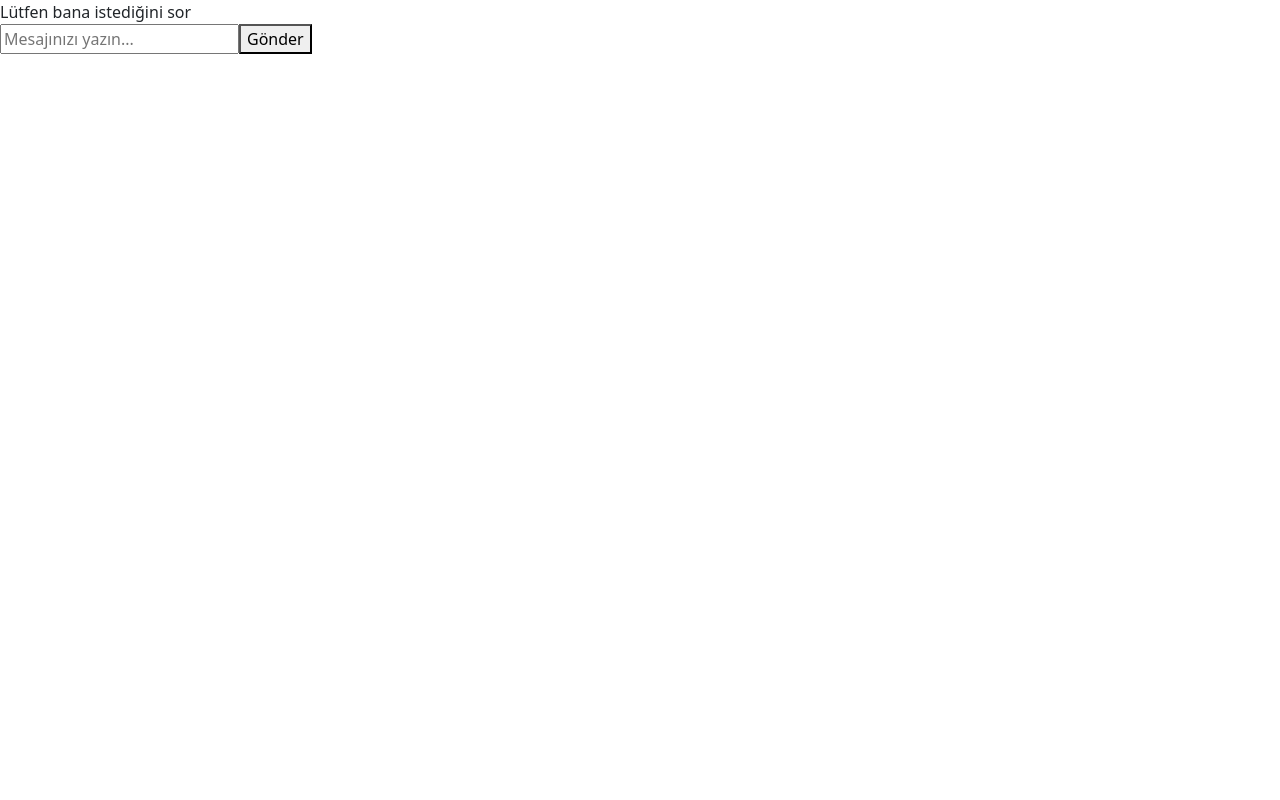
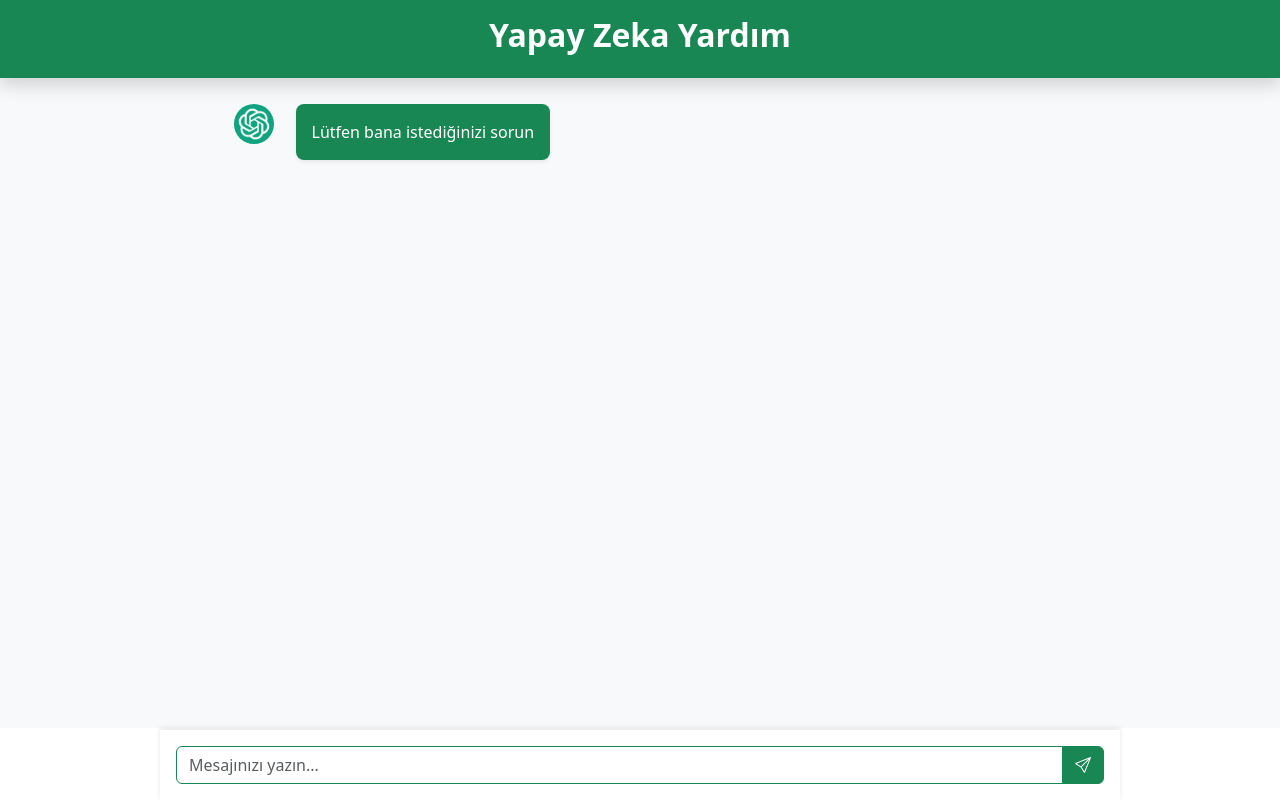
Before and after one commit to etudatafy/datafy, a Vue app in the folder frontend_vue/: page /yapay-zeka-yardim/1 in a window 1280 px wide. Built offline with nearby package versions, Linux system fonts and the light colour scheme.

Commit message:
Created components for ChatPage and added styling using Bootstrap 5.

```diff
--- /dev/null
+++ b/frontend_vue/src/components/AppLayout.vue
@@ -0,0 +1,25 @@
+<template>
+  <div class="app-layout bg-light">
+    <header class="chat-header bg-success text-white py-3 text-center shadow">
+      <h2 class="fw-bold">Yapay Zeka Yardım</h2>
+    </header>
+
+    <main class="container d-flex flex-column align-items-center justify-content-start pt-3">
+      <slot></slot>
+    </main>
+  </div>
+</template>
+
+<script>
+export default {};
+</script>
+
+<style scoped>
+.chat-header {
+  position: fixed;
+  top: 0;
+  left: 0;
+  width: 100%;
+  z-index: 1000;
+}
+</style>
--- /dev/null
+++ b/frontend_vue/src/components/ChatInput.vue
@@ -0,0 +1,51 @@
+<template>
+  <div class="input-group p-3 w-75 mx-auto chat-input">
+    <input
+      type="text"
+      class="form-control border-success"
+      v-model="message"
+      :disabled="loading"
+      placeholder="Mesajınızı yazın..."
+      @keyup.enter="send"
+    />
+    <button class="btn btn-success" @click="send" :disabled="loading">
+      <span v-if="loading" class="spinner-border spinner-border-sm"></span>
+      <span v-else><i class="bi bi-send"></i></span>
+    </button>
+  </div>
+</template>
+
+<script>
+export default {
+  props: {
+    modelValue: String,
+    loading: Boolean,
+  },
+  computed: {
+    message: {
+      get() { return this.modelValue; },
+      set(value) { this.$emit("update:modelValue", value); },
+    },
+  },
+  methods: {
+    send() {
+      if (this.message.trim()) {
+        this.$emit("send");
+      }
+    },
+  },
+};
+</script>
+
+<style scoped>
+.chat-input {
+  position: fixed;
+  bottom: 0;
+  left: 50%;
+  transform: translateX(-50%);
+  width: 75%;
+  background: white;
+  box-shadow: 0px -2px 5px rgba(0, 0, 0, 0.1);
+  z-index: 1000;
+}
+</style>
--- /dev/null
+++ b/frontend_vue/src/components/ChatMessages.vue
@@ -0,0 +1,74 @@
+<template>
+  <div ref="messagesContainer" class="d-flex flex-column gap-2 w-75 chat-messages">
+    <div
+      v-for="(msg, index) in messages"
+      :key="index"
+      class="d-flex align-items-start gap-1"
+      :class="msg.sender === 'sender' ? 'justify-content-end' : 'justify-content-start'"
+    >
+      <div v-if="msg.sender !== 'sender'" class="me-2">
+        <img :src="file_path" alt="User" class="chat-avatar rounded-circle">
+      </div>
+      <div
+        class="p-3 shadow-sm position-relative rounded-3"
+        :class="msg.sender === 'sender' ? 'bg-light border border-success sender-message' : 'bg-success text-white receiver-message'"
+      >
+        {{ msg.text }}
+      </div>
+    </div>
+
+    <div v-if="loading" class="align-self-start text-muted">
+      <i class="bi bi-three-dots animate-blink"></i> Yapay Zeka yazıyor...
+    </div>
+  </div>
+</template>
+
+<script>
+import userAvatar from "../assets/yz-logo.png";
+
+export default {
+  props: {
+    messages: Array,
+    loading: Boolean,
+  },
+  data() {
+    return {
+      file_path: userAvatar,
+    };
+  },
+  watch: {
+    messages() {
+      this.scrollToBottom();
+    },
+  },
+  methods: {
+    scrollToBottom() {
+      this.$nextTick(() => {
+        const container = this.$refs.messagesContainer;
+        container.scrollTop = container.scrollHeight;
+      });
+    }
+  }
+};
+</script>
+
+<style scoped>
+.chat-messages {
+  height: calc(100vh - 150px);
+  overflow-y: auto;
+  scrollbar-width: none;
+  -ms-overflow-style: none;
+}
+
+.chat-messages::-webkit-scrollbar {
+  display: none;
+}
+
+.chat-avatar {
+  width: 40px;
+  height: 40px;
+  border-radius: 50%;
+  object-fit: cover;
+  margin-right: 10px;
+}
+</style>
--- a/frontend_vue/src/pages/ChatPage.vue
+++ b/frontend_vue/src/pages/ChatPage.vue
@@ -1,41 +1,44 @@
 <template>
-  <div :key="$route.params.chatId">
-    <div>
-      <div v-for="(msg, index) in messages" :key="index" :class="msg.sender">
-        {{ msg.text }}
+  <AppLayout>
+    <div class="chat-container d-flex flex-column w-100 h-100 mt-5 pt-4">
+      <div class="chat-messages flex-grow-1 overflow-auto p-3 d-flex flex-column align-items-center">
+        <ChatMessages :messages="messages" :loading="loading" />
       </div>
+
+      <ChatInput v-model="userMessage" @send="sendMessage" :loading="loading" />
     </div>
-    <input v-model="userMessage" @keyup.enter="sendMessage" placeholder="Mesajınızı yazın..." />
-    <button @click="sendMessage">Gönder</button>
-  </div>
+  </AppLayout>
 </template>
 
 <script>
+import AppLayout from "../components/AppLayout.vue";
+import ChatMessages from "../components/ChatMessages.vue";
+import ChatInput from "../components/ChatInput.vue";
+
 export default {
+  components: { AppLayout, ChatMessages, ChatInput },
   data() {
     return {
       userMessage: "",
-      messages: [{ text: "Lütfen bana istediğini sor", sender: "receiver" }],
+      messages: [{ text: "Lütfen bana istediğinizi sorun", sender: "receiver" }],
+      loading: false,
       chatId: this.$route.params.chatId || null,
       token: localStorage.getItem("jwt_token") || "",
     };
   },
   created() {
     if (this.chatId) {
-      this.fetchChatHistory();
+      this.loadChatHistory();
     }
   },
   methods: {
-    async fetchChatHistory() {
+    async loadChatHistory() {
       if (!this.token) return;
 
       try {
         const response = await fetch("http://localhost:3000/api/chat/chat-history", {
           method: "POST",
-          headers: {
-            "Content-Type": "application/json",
-            "Authorization": `Bearer ${this.token}`,
-          },
+          headers: { "Content-Type": "application/json", "Authorization": `Bearer ${this.token}` },
           body: JSON.stringify({ chatId: this.chatId }),
         });
 
@@ -51,39 +54,32 @@ export default {
       if (!this.userMessage.trim()) return;
 
       this.messages.push({ text: this.userMessage, sender: "sender" });
+      const sentMessage = this.userMessage;
+      this.userMessage = "";
+      this.loading = true;
 
       if (!this.token) {
         console.error("JWT Token bulunamadı!");
+        this.loading = false;
         return;
       }
 
-      const payload = {
-        type: this.chatId ? 2 : 1,
-        message: this.userMessage,
-      };
-
-      if (this.chatId) {
-        payload.chatId = this.chatId;
-      }
+      const payload = { type: this.chatId ? 2 : 1, message: sentMessage };
+      if (this.chatId) payload.chatId = this.chatId;
 
       try {
         const response = await fetch("http://localhost:3000/api/chat/update-chat", {
           method: "POST",
-          headers: {
-            "Content-Type": "application/json",
-            "Authorization": `Bearer ${this.token}`,
-          },
+          headers: { "Content-Type": "application/json", "Authorization": `Bearer ${this.token}` },
           body: JSON.stringify(payload),
         });
 
         const result = await response.json();
-
         if (response.ok) {
           if (!this.chatId && result.chatId) {
             this.chatId = result.chatId;
             this.$router.push(`/yapay-zeka-yardim/${this.chatId}`);
           }
-
           if (result.messages) {
             this.messages = result.messages;
           }
@@ -92,18 +88,33 @@ export default {
         }
       } catch (error) {
         console.error("Bağlantı hatası:", error);
+      } finally {
+        this.loading = false;
       }
-
-      this.userMessage = "";
     },
   },
   beforeRouteUpdate(to, from, next) {
     if (to.params.chatId !== from.params.chatId) {
       this.chatId = to.params.chatId;
-      this.messages = [{ text: "Lütfen bana istediğini sor", sender: "receiver" }];
-      this.fetchChatHistory();
+      this.messages = [{ text: "Lütfen bana istediğinizi sorun", sender: "receiver" }];
+      this.loadChatHistory();
     }
     next();
   },
 };
 </script>
+
+<style scoped>
+.chat-container {
+  margin-top: 60px; /* Header kadar boşluk bırak */
+  padding-top: 20px; /* İçerik header'a yapışmasın */
+  height: calc(100vh - 100px); /* Header ve input alanı için alan bırak */
+}
+
+.chat-messages {
+  flex-grow: 1;
+  overflow-y: auto;
+  width: 100%;
+  max-height: calc(100vh - 160px); /* Header ve chat input hesaba katıldı */
+}
+</style>
```
Also changed, not shown: frontend_vue/src/assets/yz-logo.png (added).
